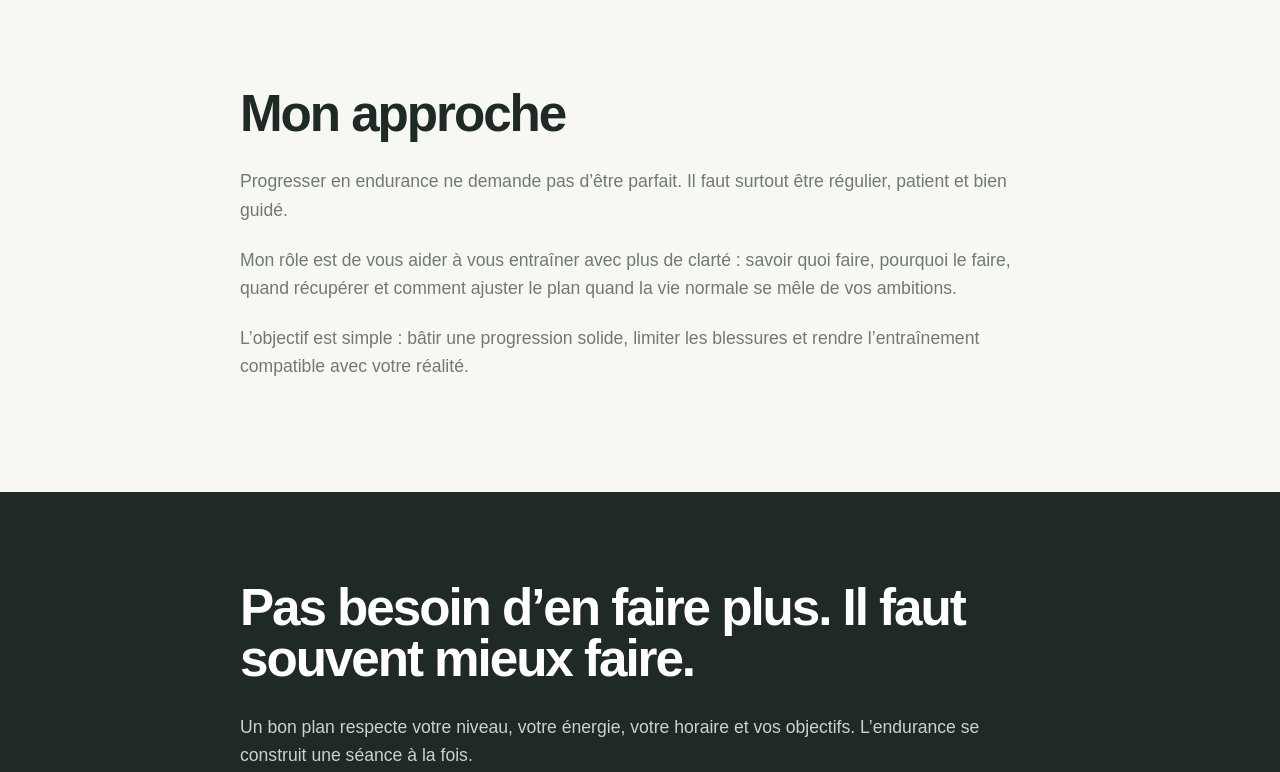
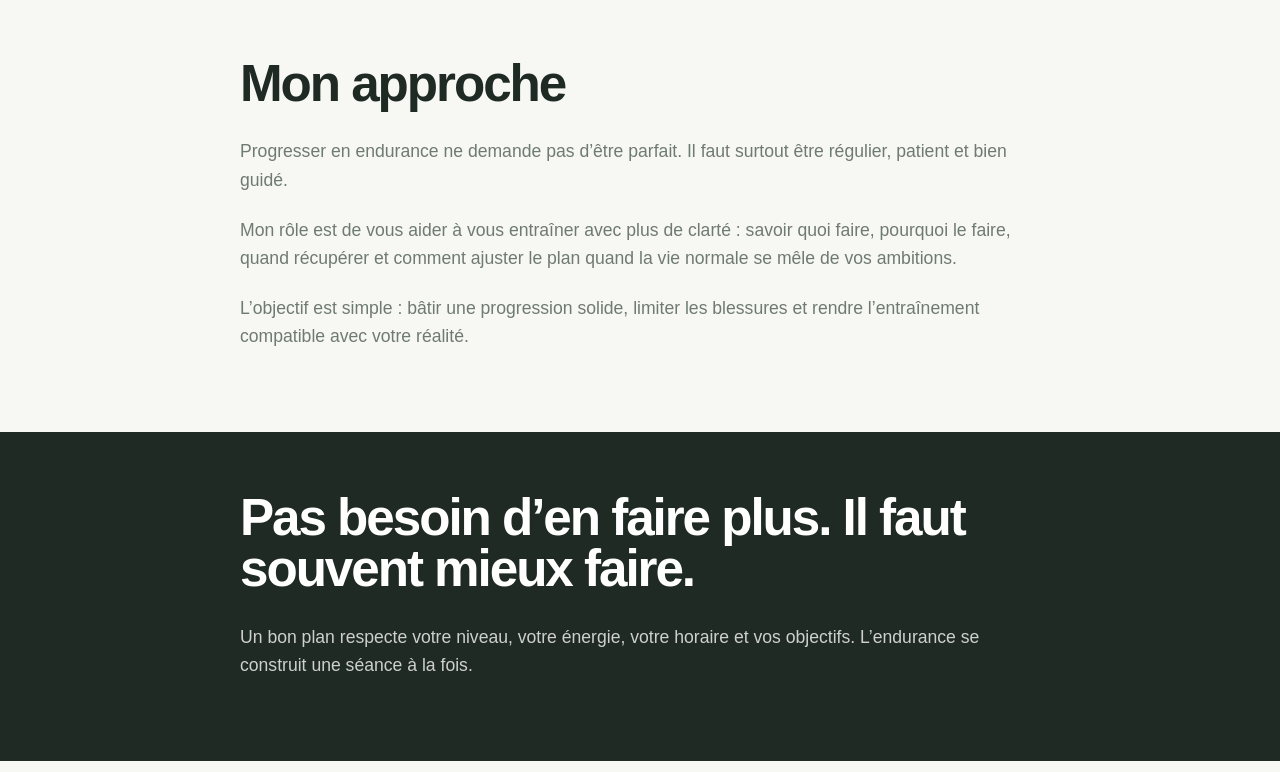
Before and after one commit to borealendurance/fichiers-html, a plain HTML site: page index.html in a window 1280 px wide. Shown: the part 644-1416 px from the top of the page. Drawn offline with Linux system fonts and the light colour scheme.

Commit message:
Reduce padding in section element

```diff
--- a/index.html
+++ b/index.html
@@ -189,7 +189,7 @@ nav a:hover {
   text-shadow: 0 1px 3px rgba(255,255,255,0.4);
 }
     section {
-      padding: 90px 28px;
+      padding: 60px 28px;
     }
 
     .section-inner {
```
